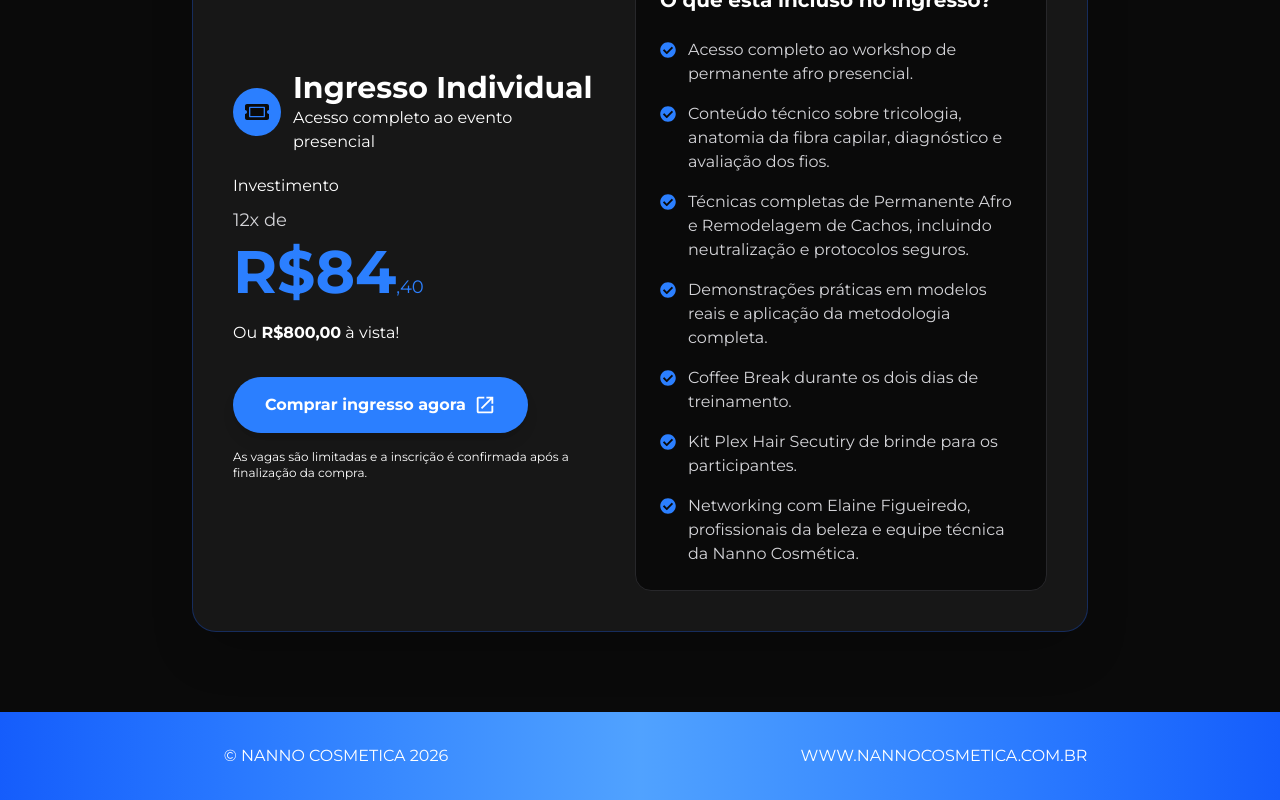
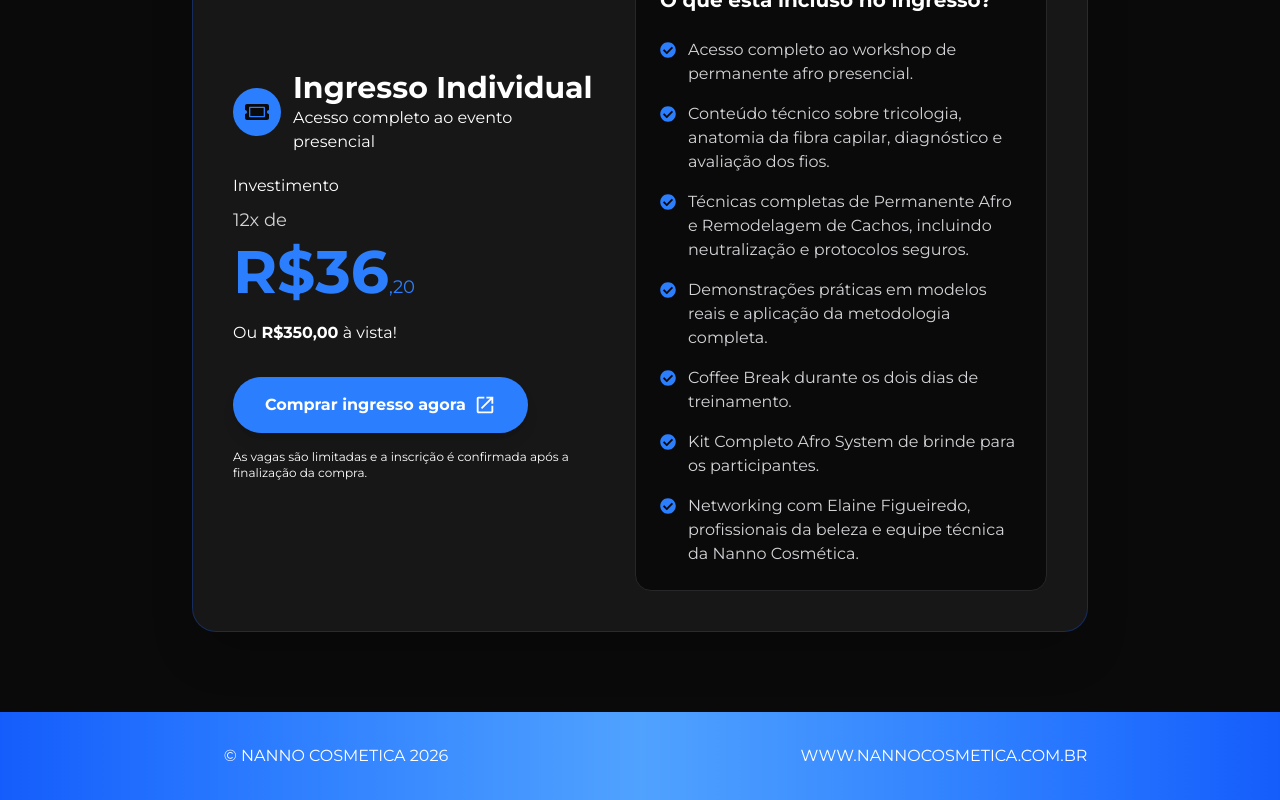
Before and after one commit to nannocosmetica/workshop_two, a React (Vite) app: page / in a window 1280 px wide. Shown: the part 5659-6459 px from the top of the page. Built offline with nearby package versions, Linux system fonts and the light colour scheme.

Commit message:
pricing update

```diff
--- a/src/components/PricingSection.tsx
+++ b/src/components/PricingSection.tsx
@@ -37,14 +37,14 @@ function TicketSection() {
                   <div className="flex flex-col">
                     <span className="text-zinc-300 text-lg mb-2">12x de</span>
                     <div className="flex items-baseline">
-                      <span className="text-5xl lg:text-6xl font-bold text-blue-500">R$84</span>
-                      <span className="text-blue-500 text-lg mb-2">,40</span>
+                      <span className="text-5xl lg:text-6xl font-bold text-blue-500">R$36</span>
+                      <span className="text-blue-500 text-lg mb-2">,20</span>
                     </div>
                   </div>
                 </div>
 
                 <p className="text-white mt-3">
-                  Ou <b>R$800,00</b> à vista! <br />
+                  Ou <b>R$350,00</b> à vista! <br />
                 </p>
               </div>
 
@@ -88,7 +88,7 @@ function TicketSection() {
 
                 <div className="flex items-start gap-3">
                   <FaCheckCircle className="text-blue-500 mt-1 w-4 h-4 shrink-0" />
-                  <p className="text-zinc-300">Kit Plex Hair Secutiry de brinde para os participantes.</p>
+                  <p className="text-zinc-300">Kit Completo Afro System de brinde para os participantes.</p>
                 </div>
 
                 <div className="flex items-start gap-3">
```
